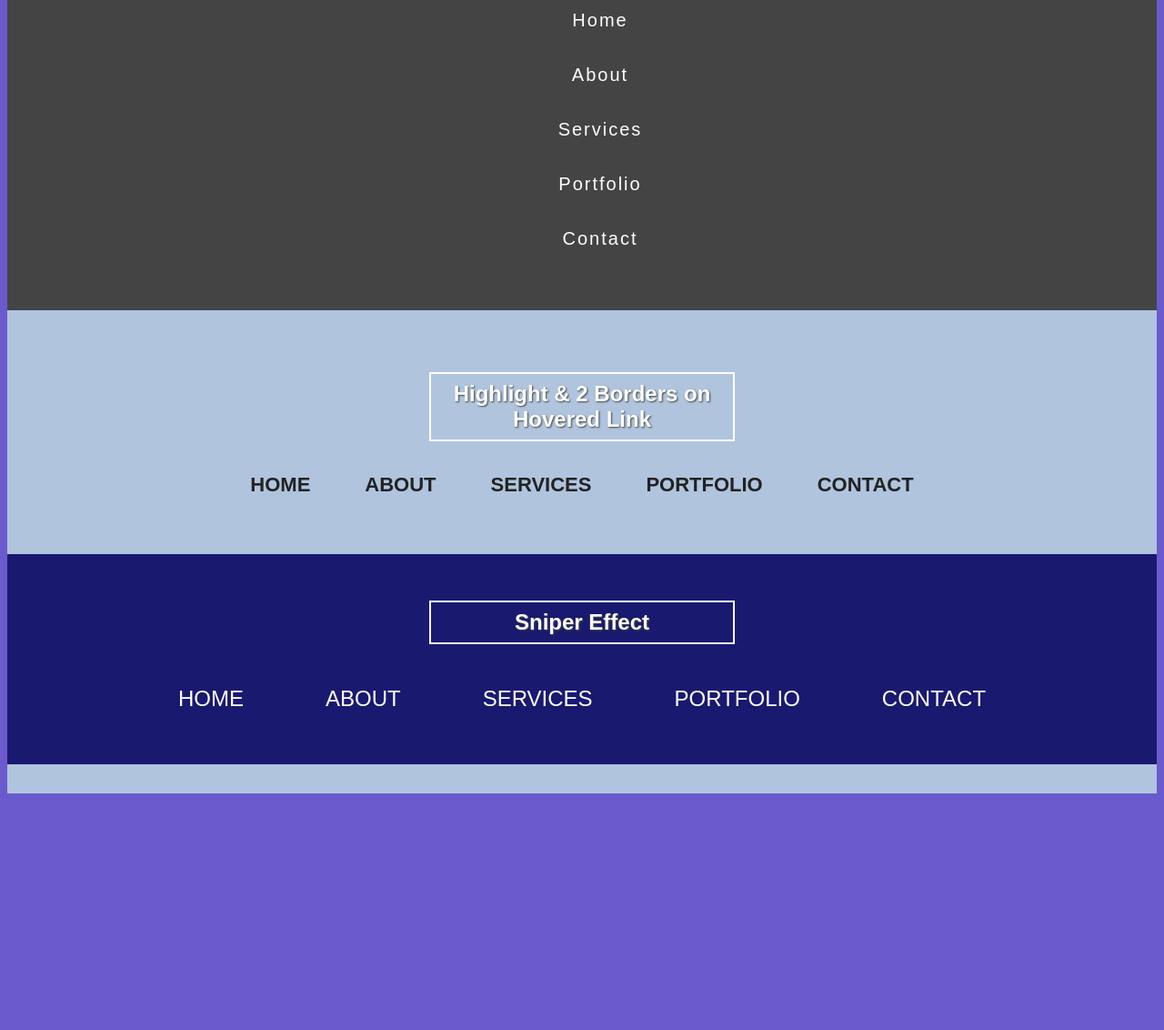
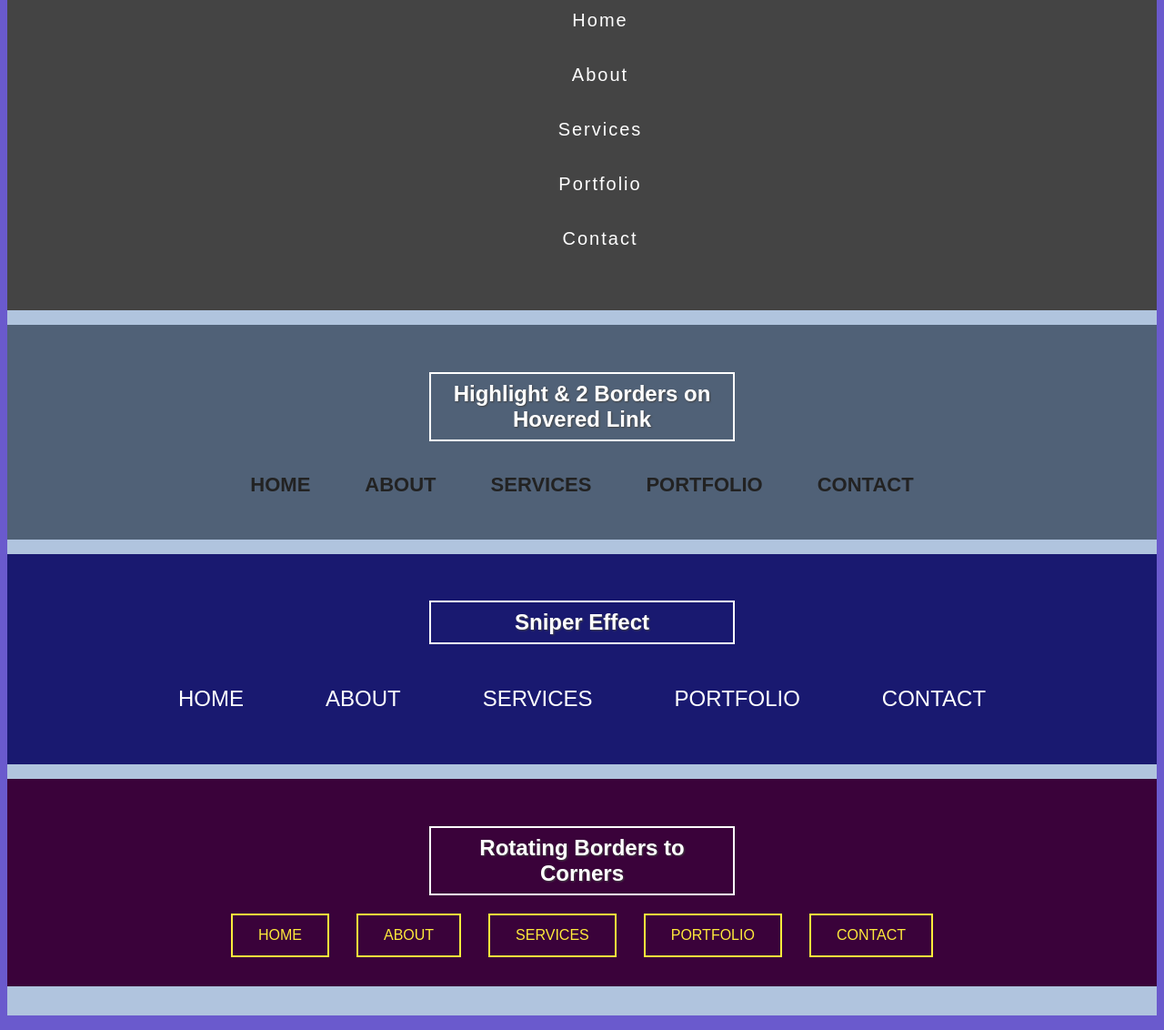
Before and after one commit to BillStephens2022/CSS-Animations, a plain HTML site: page pages/navMenus.html in a window 1280 px wide. Shown: the part 1480-2612 px from the top of the page at 91% size. Before the commit the page ends 2368 px from the top, so only its background shows below. Drawn offline with Linux system fonts and the light colour scheme; a web font is replaced by a local one.

Commit message:
added nav menu with rotating borders to corners

```diff
--- a/pages/navMenus.html
+++ b/pages/navMenus.html
@@ -142,6 +142,16 @@
           </li>
         </ul>
       </div>
+      <div id="menu9-container">
+        <h2 class="subtitle">Rotating Borders to Corners</h2>
+        <ul id="menu9-ul">
+          <li><a href="#">Home</a></li>
+          <li><a href="#">About</a></li>
+          <li><a href="#">Services</a></li>
+          <li><a href="#">Portfolio </a></li>
+          <li><a href="#">Contact</a></li>
+        </ul>
+      </div>
     </div>
   </body>
 </html>
--- a/styles/navMenusStyles.css
+++ b/styles/navMenusStyles.css
@@ -453,7 +453,7 @@ h1 {
 
 /* Menu 7 - Highlight & 2 Borders on Hovered Link */
 #menu7-container {
-  background-color: lightsteelblue;
+  background-color: rgb(80, 97, 119);
   width: 100%;
   display: flex;
   flex-direction: column;
@@ -638,3 +638,75 @@ h1 {
   right: -10px;
   opacity: 1;
 }
+
+/* Menu 9 - Rotating borders to corners */
+#menu9-container {
+  background-color: rgb(58, 2, 58);
+  width: 100%;
+  display: flex;
+  flex-direction: column;
+  justify-content: center;
+  align-items: center;
+  padding: 2rem 0;
+}
+
+#menu9-ul {
+  margin: 0;
+  padding: 0;
+  display: flex;
+}
+
+#menu9-ul li {
+  list-style: none;
+}
+
+#menu9-ul li a {
+  display: block;
+  position: relative;
+  text-decoration: none;
+  padding: 15px 30px;
+  margin: 0 15px;
+  text-transform: uppercase;
+  color: #ffeb3b;
+}
+
+#menu9-ul li a:before {
+  content: "";
+  position: absolute;
+  top: 0;
+  left: 0;
+  width: 100%;
+  height: 100%;
+  border-top: 2px solid #ffeb3b;
+  border-left: 2px solid #ffeb3b;
+  transition: 0.5s;
+  box-sizing: border-box;
+  transform-origin: left;
+}
+
+#menu9-ul li a:after {
+  content: "";
+  position: absolute;
+  bottom: 0;
+  right: 0;
+  width: 100%;
+  height: 100%;
+  border-bottom: 2px solid #ffeb3b;
+  border-right: 2px solid #ffeb3b;
+  transition: 0.5s;
+  box-sizing: border-box;
+  transform-origin: right;
+}
+
+
+#menu9-ul li a:hover:before {
+  width: 15px;
+  height: 15px;
+  transform: rotate(360deg);
+}
+
+#menu9-ul li a:hover:after {
+  width: 15px;
+  height: 15px;
+  transform: rotate(360deg);
+}
```
